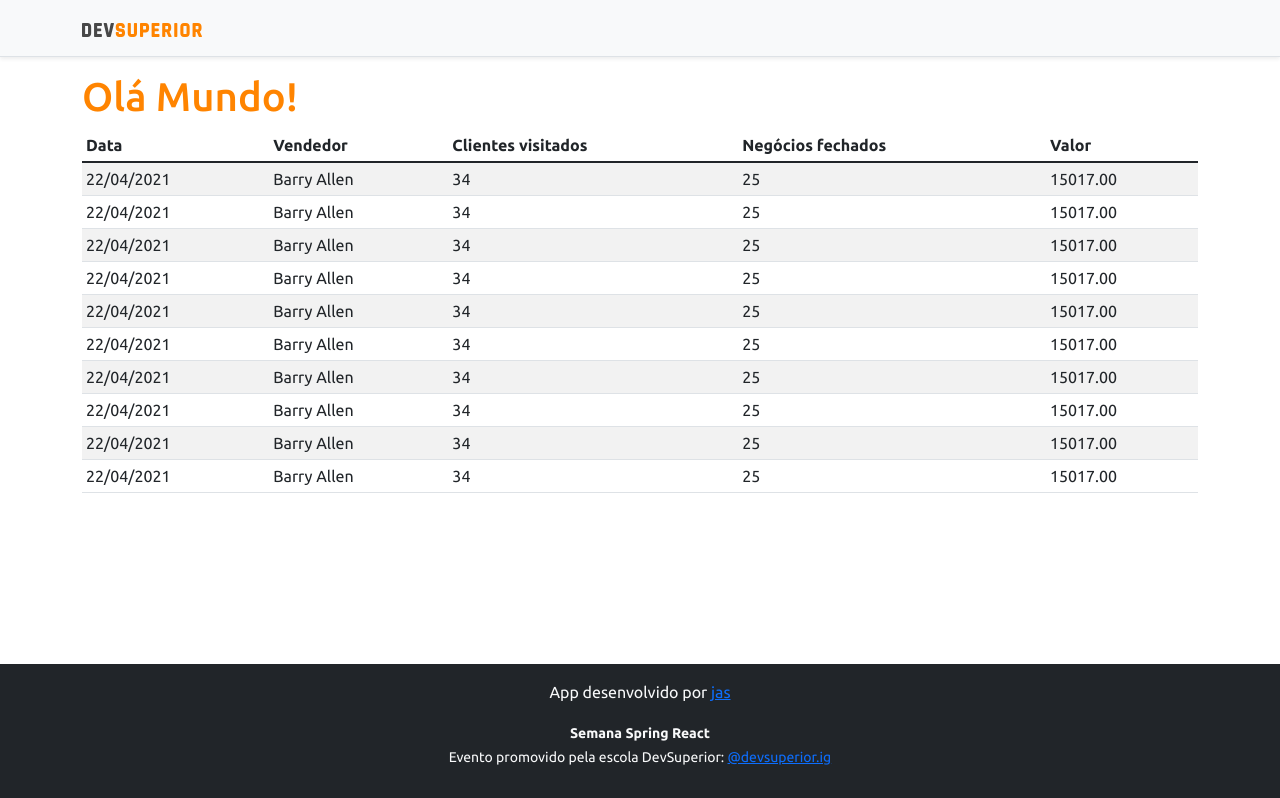
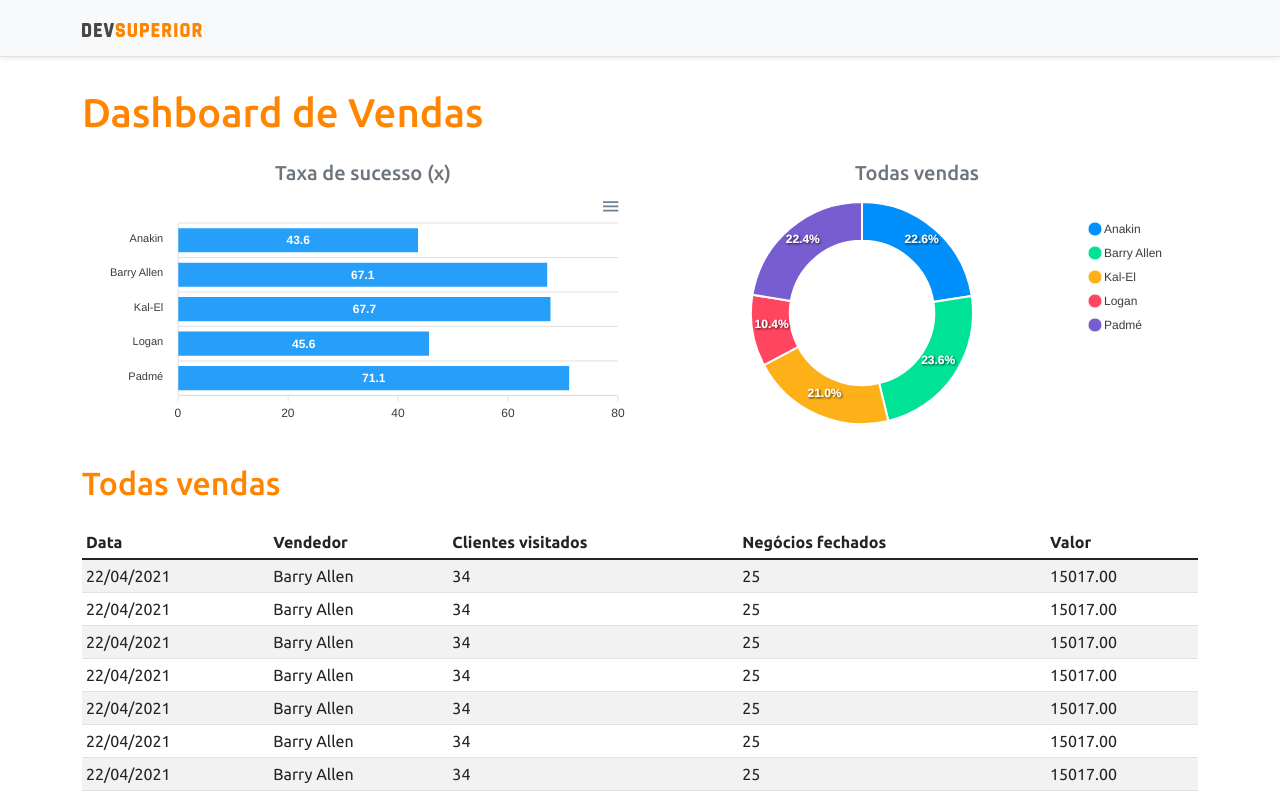
Before and after one commit to josedoce/semana-dev-superior, a React (Create React App) app in the folder frontend/: page / in a window 1280 px wide. Shown: the top 798 px of the page. Built offline with nearby package versions, Linux system fonts and the light colour scheme.

Commit message:
static charts

```diff
--- a/frontend/src/App.tsx
+++ b/frontend/src/App.tsx
@@ -1,4 +1,6 @@
+import { BarChart } from "components/BarChart";
 import { DataTable } from "components/DataTable";
+import { DonutChart } from "components/DonutChart";
 import { Footer } from "components/Footer";
 import { Navbar } from "components/Navbar";
 
@@ -7,7 +9,22 @@
     <>
       <Navbar/>
       <div className="container">
-        <h1 className="text-primary">Olá Mundo!</h1>
+        <h1 className="text-primary py-3">Dashboard de Vendas</h1>
+        <div className="row px-3">
+          <div className="col-sm-6">
+            <h5 className="text-center text-secondary">Taxa de sucesso (x)</h5>
+            <BarChart/>
+          </div>
+          <div className="col-sm-6">
+            <h5 className="text-center text-secondary">Todas vendas</h5>
+            <DonutChart/>
+          </div>
+        </div>
+
+        <div className="py-3">
+          <h2 className="text-primary">Todas vendas</h2>
+        </div>
+
         <DataTable/>
       </div>
       <Footer/>
--- /dev/null
+++ b/frontend/src/components/BarChart.tsx
@@ -0,0 +1,32 @@
+import Chart from 'react-apexcharts';
+//site:https://apexcharts.com/
+
+export function BarChart(){
+  const options = {
+    plotOptions: {
+        bar: {
+            horizontal: true,
+        }
+    },
+  };
+
+  const mockData = {
+    labels: {
+        categories: ['Anakin', 'Barry Allen', 'Kal-El', 'Logan', 'Padmé']
+    },
+    series: [
+        {
+            name: "% Sucesso",
+            data: [43.6, 67.1, 67.7, 45.6, 71.1]
+        }
+    ]
+  };
+  return(
+    <Chart
+      options={{...options, xaxis: mockData.labels}}
+      series={mockData.series}
+      type="bar"
+      height="240"
+    />
+  );
+}
--- /dev/null
+++ b/frontend/src/components/DonutChart.tsx
@@ -0,0 +1,23 @@
+import Chart from 'react-apexcharts';
+
+export function DonutChart(){
+  const mockData = {
+    series: [477138, 499928, 444867, 220426, 473088],
+    labels: ['Anakin', 'Barry Allen', 'Kal-El', 'Logan', 'Padmé']
+  }
+
+  const options = {
+    legend: {
+        show: true
+    }
+  }
+
+  return(
+    <Chart
+      options={{...options, labels: mockData.labels}}
+      series={mockData.series}
+      type="donut"
+      height="240"
+    />
+  );
+}
```
Also changed, not shown: frontend/src/components/utils/BarChart.ts (deleted, +0 -21 lines).
